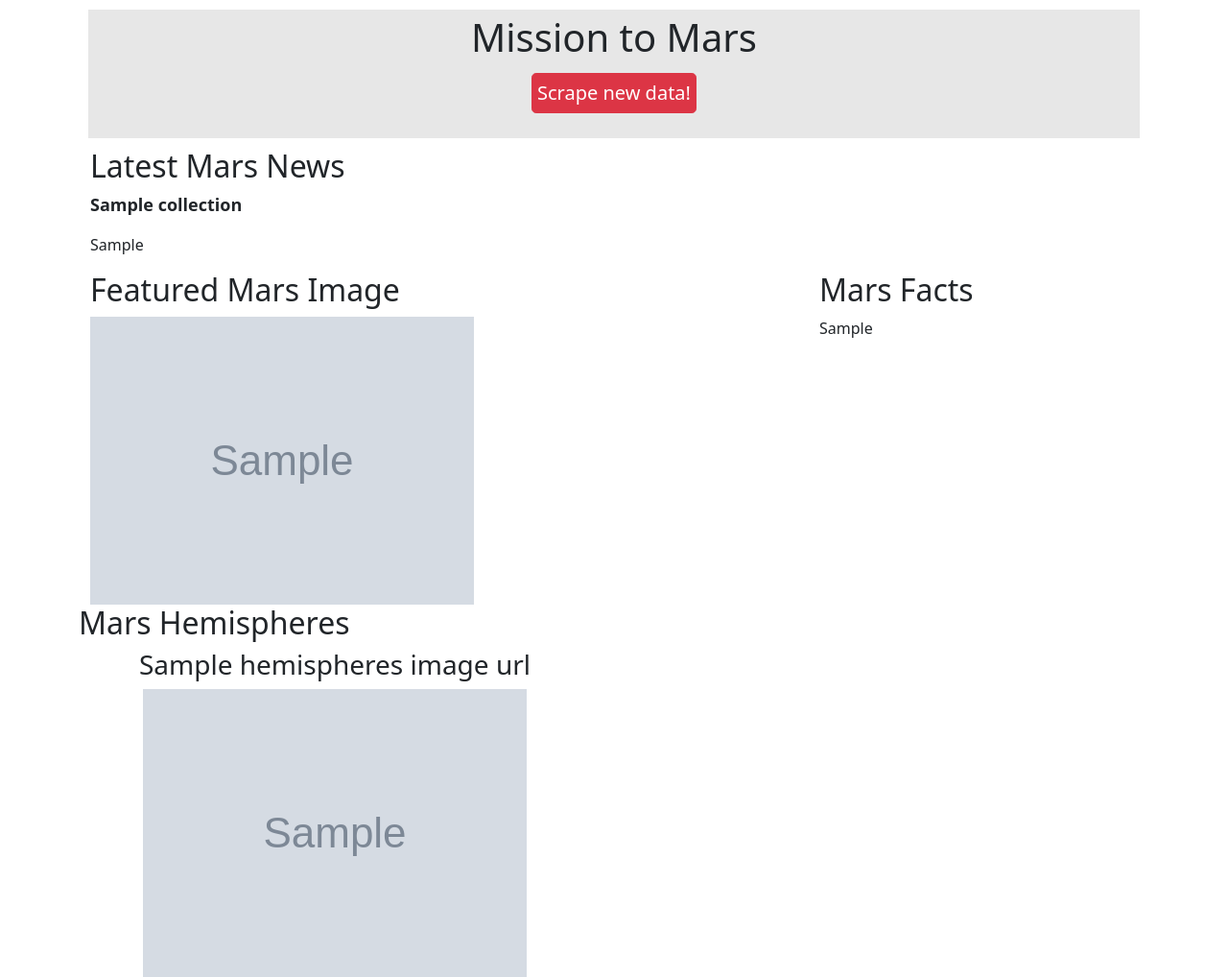
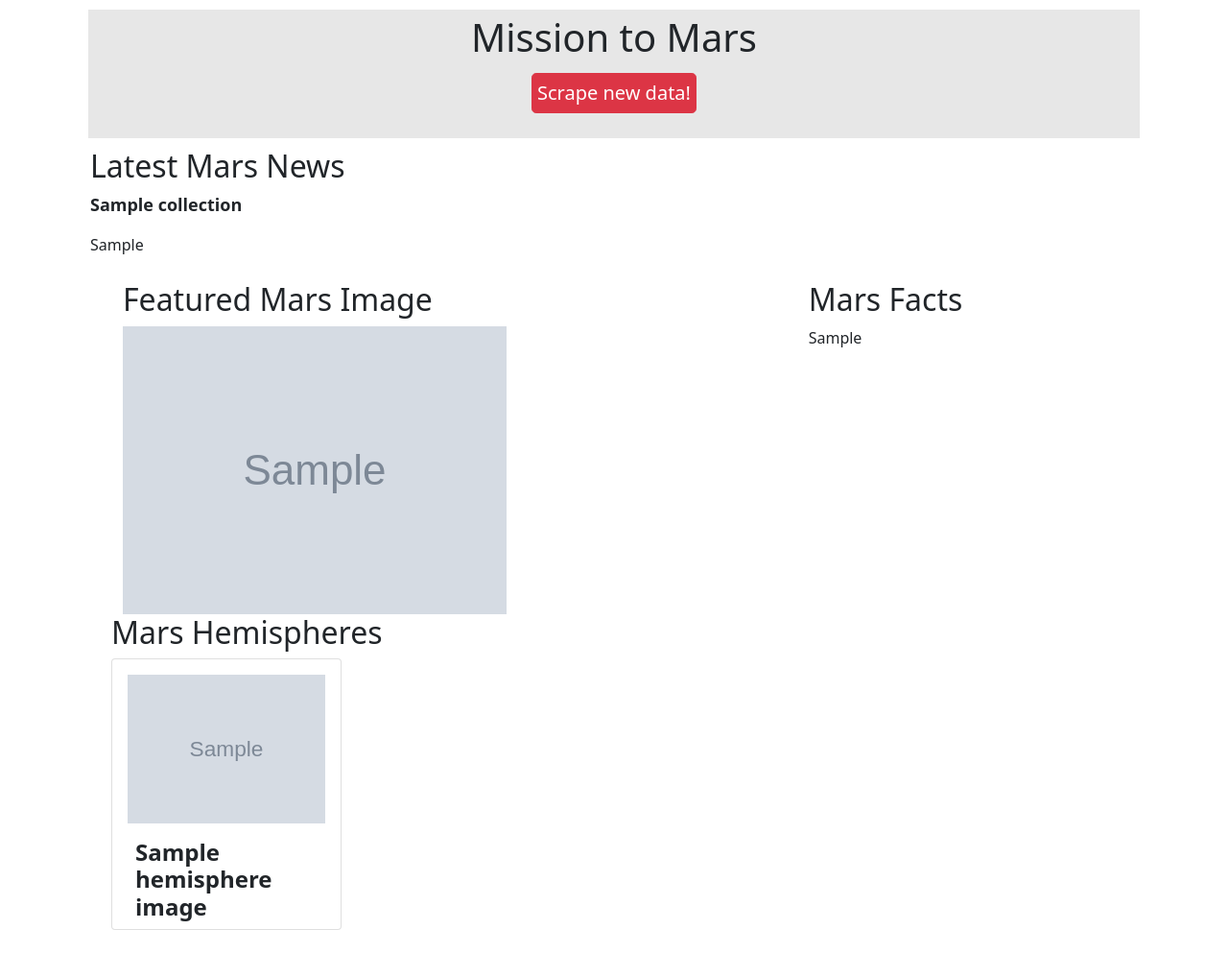
Before and after one commit to mgeffroy/Web-scraping-challenge, a Flask app: page / in a window 1280 px wide. Shown: the whole page at 96% size. After the commit the page ends 969 px from the top, so only its background shows below. Run offline with Flask 2, Linux system fonts and the light colour scheme; grey boxes marked "Sample" are stand-in pictures; a database or web service that is not in the repository returns one stand-in record (values such as "Sample title"); some libraries are stand-ins or nearby versions.

Commit message:
Corrected missing parts of the homework

```diff
--- a/Mission_to_Mars/templates/index.html
+++ b/Mission_to_Mars/templates/index.html
@@ -35,8 +35,8 @@
 
 </div>
 </div>
-<!---Second container images-->
-<div class = "row gx-5">
+<!---Second row images and table-->
+<div class = "row gx-5" style="margin: 10px;">
 <div class = "col-sm-8">
   <h2>Featured Mars Image</h2>
   <img src="{{mars.image_url}}" class = "img-fluid" alt="featured mars image">
@@ -55,19 +55,27 @@
 
    <!-- Open third row -->
 
-   <div class="row">
+   <div class="row" style = "margin: 10;">
     <h2>Mars Hemispheres</h2>
-    {% for x in mars.hemispheres_image_url %}
+     <!-- Loop each card and image-->
+    {% for x in mars.hemisphere_images %}
+      <div class="col-lg-4">
+        <div class="card" style="width: 15rem;">
+            <div class="card-body">
+               <img src="{{x.Image_URL}}" alt="Hemisphere" style="width:100%">
+            </div>
+            <div class="container">
+              <h4><b>{{x.Title}}</b></h4>
+            </div>
+          </div>
+      </div>
+      {% endfor %}
 
-      <div class="col-sm-6" align=center>
-        <h3> {{x.title}}</h3>
-        <img class=".img-fluid" style="max-width: 75%; height:auto" src='{{x.image_url}}' />
-      </div>
 
-    {% endfor %}
-    </div>
+  </div>
 
-    <!-- Loop each card and image-->
+
+
 
 </div>
 
```
Also changed, not shown: Mission_to_Mars/mars_scrape.py (+10 -3 lines), 1 other file.
